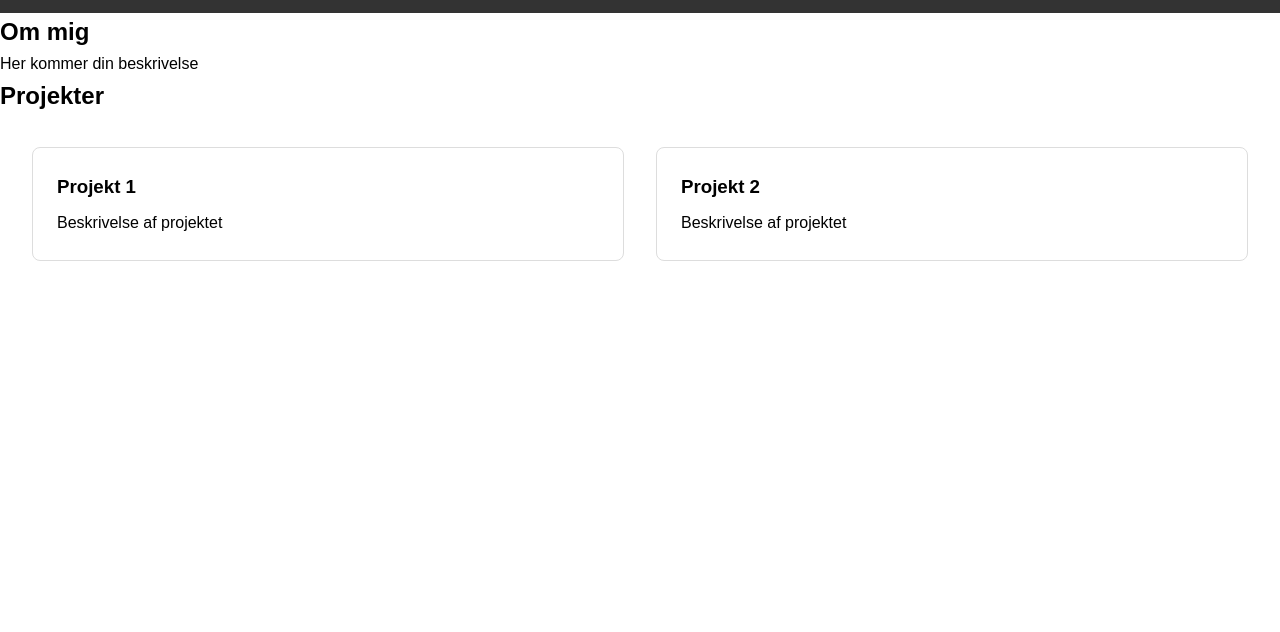
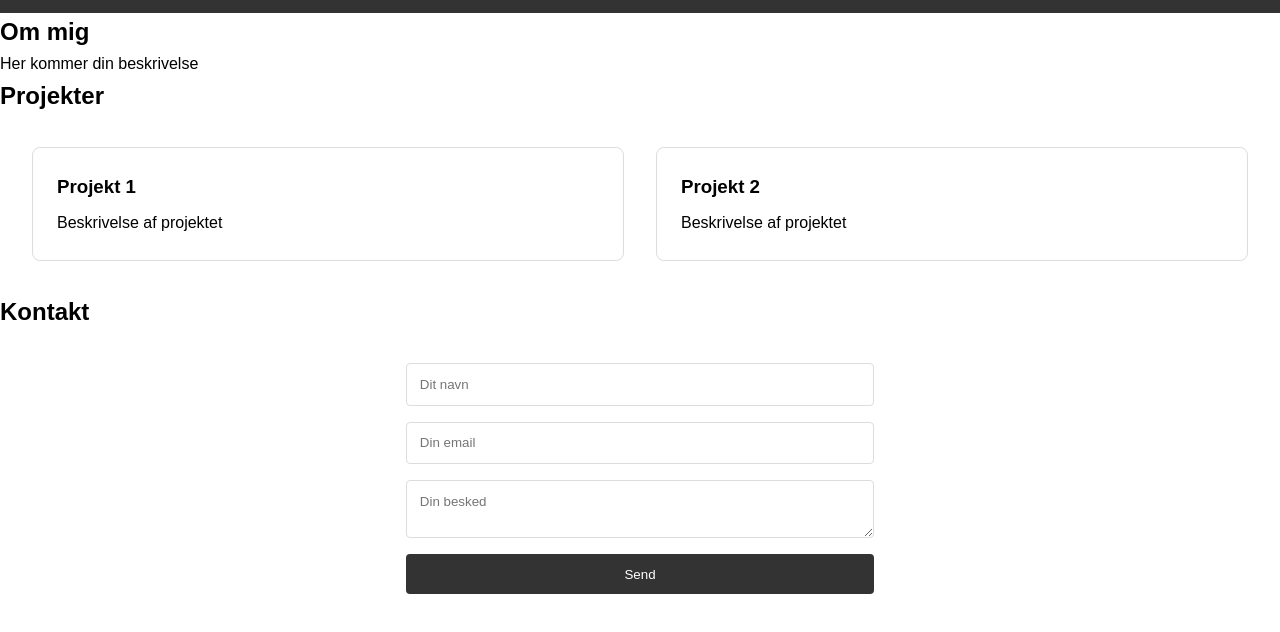
Before and after one commit to poppinpixels/mit-f-rste-vercel-projekt, a plain HTML site: page index.html in a window 1280 px wide. Shown: the part 96-728 px from the top of the page. Drawn offline with Linux system fonts and the light colour scheme; a web font is replaced by a local one.

Commit message:
Kontaktform

```diff
--- a/index.html
+++ b/index.html
@@ -36,6 +36,15 @@
                 </article>
             </div>
         </section>
+        <section id="kontakt">
+            <h2>Kontakt</h2>
+            <form class="kontakt-form">
+                <input type="text" placeholder="Dit navn" required>
+                <input type="email" placeholder="Din email" required>
+                <textarea placeholder="Din besked" required></textarea>
+                <button type="submit">Send</button>
+            </form>
+        </section>
     </main>
 </body>
 </html>
--- a/styles.css
+++ b/styles.css
@@ -60,3 +60,34 @@ nav a {
 .projekt-kort h3 {
     margin-bottom: 0.5rem;
 }
+
+.kontakt-form {
+    display: flex;
+    flex-direction: column;
+    gap: 1rem;
+    max-width: 500px;
+    margin: 2rem auto;
+    padding: 0 1rem;
+}
+
+.kontakt-form input,
+.kontakt-form textarea {
+    padding: 0.8rem;
+    border: 1px solid #ddd;
+    border-radius: 4px;
+    font-family: inherit;
+}
+
+.kontakt-form button {
+    padding: 0.8rem;
+    background: #333;
+    color: white;
+    border: none;
+    border-radius: 4px;
+    cursor: pointer;
+    transition: background 0.3s;
+}
+
+.kontakt-form button:hover {
+    background: #444;
+}
```
